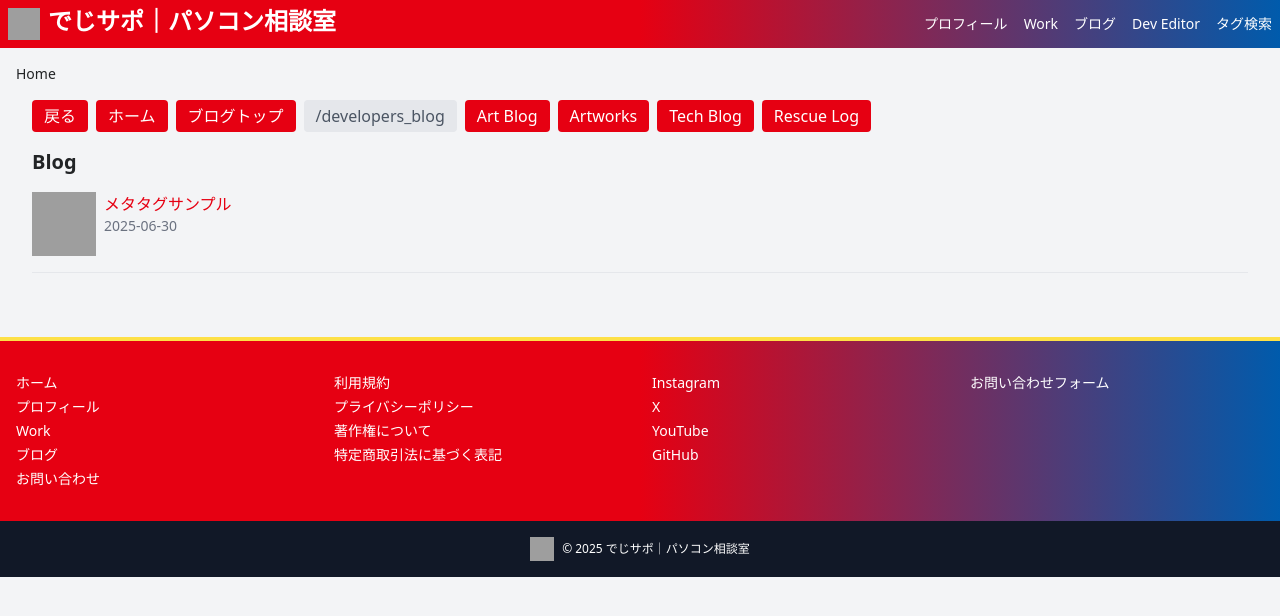
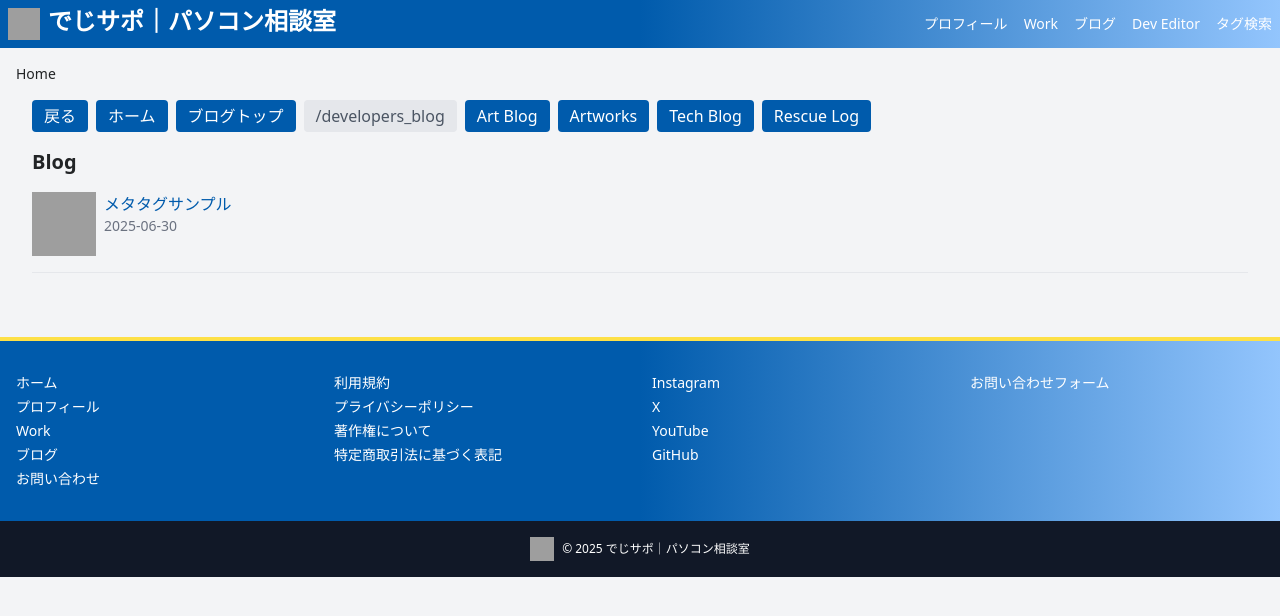
Before and after one commit to maruyamamasaya/Portfolio, a Next.js app: page / in a window 1280 px wide. Shown: the top 616 px of the page. Built offline with nearby package versions, Linux system fonts and the light colour scheme; grey boxes are pictures that could not be loaded.

Commit message:
Change primary color to blue

```diff
--- a/tailwind.config.js
+++ b/tailwind.config.js
@@ -31,8 +31,8 @@ module.exports = {
         sans: ['"Noto Sans JP"', 'ui-sans-serif', 'system-ui']
       },
       colors: {
-        primary: '#e60012',
-        secondary: '#005bac'
+        primary: '#005bac',
+        secondary: '#93c5fd'
       }
     }
   },
```
